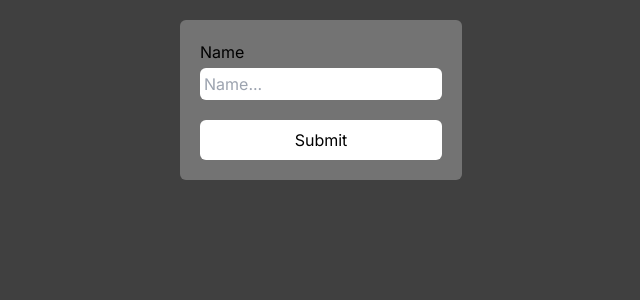
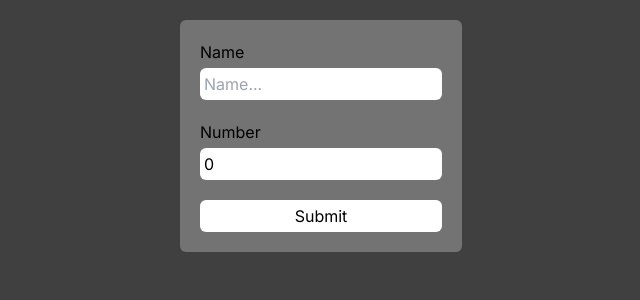
Before and after one commit to HrishikShaji/hrishixui, a Next.js app: page / in a window 1280 px wide. Shown: the top 300 px of the page, without its empty margins (319-959 px from the left). Built offline with nearby package versions, Linux system fonts and the light colour scheme.

Commit message:
inputNumber added

```diff
--- a/app/api/test/route.ts
+++ b/app/api/test/route.ts
@@ -8,6 +8,8 @@ export async function GET(request: Request) {
 
 export async function POST(request: Request) {
   try {
+    const body = await request.json();
+    console.log(body);
     return new Response(JSON.stringify("succes"), { status: 200 });
   } catch (error: any) {
     return new Response(JSON.stringify(error.message), { status: 500 });
--- a/app/components/Form.tsx
+++ b/app/components/Form.tsx
@@ -2,12 +2,27 @@
 
 import { FormEvent, useState } from "react";
 import { InputText } from "./InputText";
+import { InputNumber } from "./InputNumber";
 
 export const Form = () => {
   const [name, setName] = useState("");
-  const handleSubmit = (e: FormEvent) => {
+  const [number, setNumber] = useState(0);
+  const handleSubmit = async (e: FormEvent) => {
     e.preventDefault();
-    console.log(name);
+    const data = { name: name, number: number };
+
+    try {
+      await fetch("api/test", {
+        method: "POST",
+        headers: { "Content-Type": "application/json" },
+        body: JSON.stringify(data),
+      });
+    } catch (error) {
+      console.error("Error", error);
+    } finally {
+      setName("");
+      setNumber(0);
+    }
   };
 
   return (
@@ -21,7 +36,13 @@ export const Form = () => {
         placeholder="Name..."
         label="Name"
       />
-      <button type="submit" className="p-2 rounded-md bg-white text-black">
+      <InputNumber
+        onChange={setNumber}
+        value={number}
+        placeholder="Number..."
+        label="Number"
+      />
+      <button type="submit" className="p-1 rounded-md bg-white text-black">
         Submit
       </button>
     </form>
--- /dev/null
+++ b/app/components/InputNumber.tsx
@@ -0,0 +1,25 @@
+"use client";
+
+import { Dispatch, SetStateAction } from "react";
+
+interface InputNumberProps {
+  label: string;
+  value: number;
+  onChange: Dispatch<SetStateAction<number>>;
+  placeholder: string;
+}
+
+export const InputNumber: React.FC<InputNumberProps> = (props) => {
+  return (
+    <div className="flex flex-col gap-1">
+      <label>{props.label}</label>
+      <input
+        type="number"
+        className="p-1 rounded-md text-black"
+        value={props.value}
+        onChange={(e) => props.onChange(e.target.value)}
+        placeholder={props.placeholder}
+      />
+    </div>
+  );
+};
```
